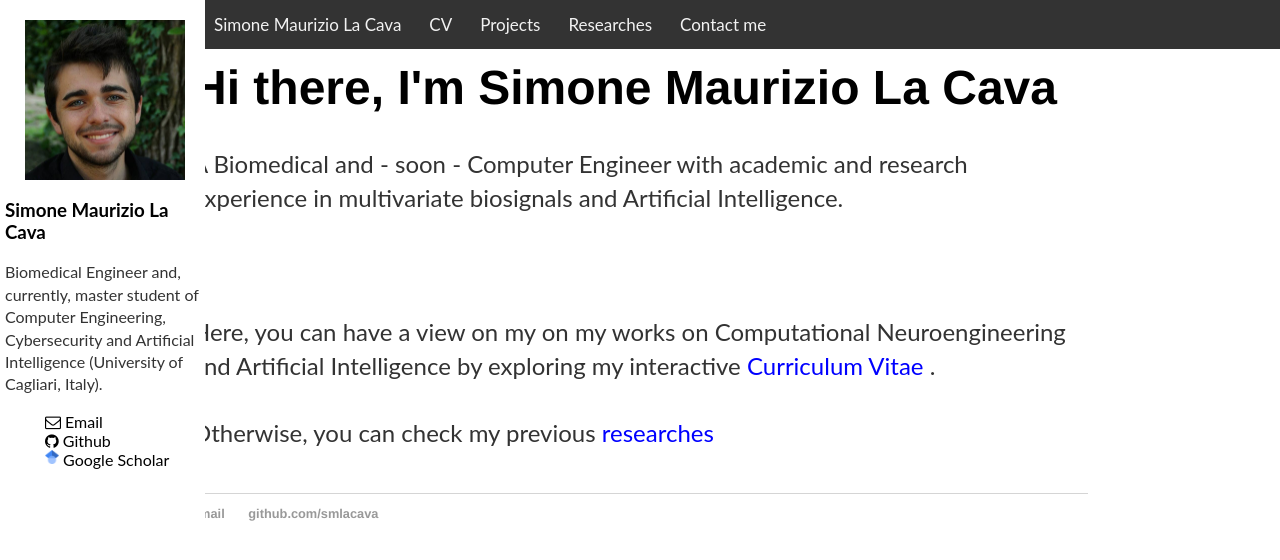
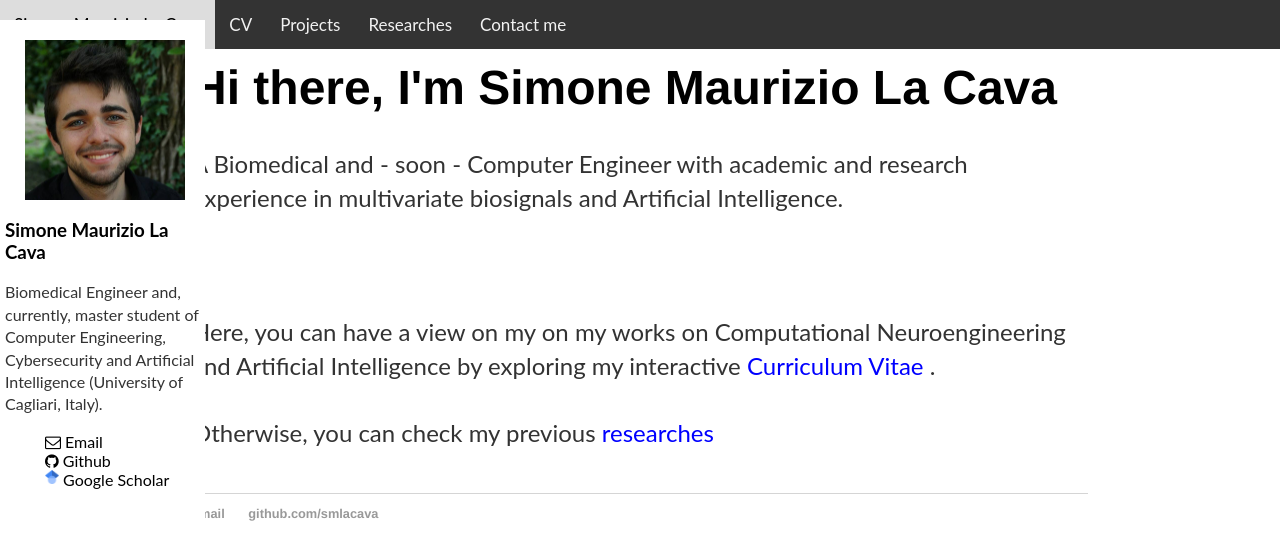
Before and after one commit to smlacava/smlacava.github.io, a Jekyll site: the page built from index.html, in a window 1280 px wide. Shown: the top 560 px of the page. Built offline with Jekyll 4.4.1, drawn with Linux system fonts in a browser that asks for light colours.

Commit message:
Update default.html

```diff
--- a/_layouts/default.html
+++ b/_layouts/default.html
@@ -31,7 +31,7 @@
   			width: 200px;
   			position: fixed;
   			z-index: 1;
-  			top: 0;
+  			top: 20px;
   			left: 0;
   			background-color: #ffffff;
   			overflow-x: hidden;
@@ -62,7 +62,7 @@
 			position: fixed;
   			top: 0;
 			width:100%;
-			left: 200px;
+			left: 0;
 		}
 
 		.topnav a {
```
